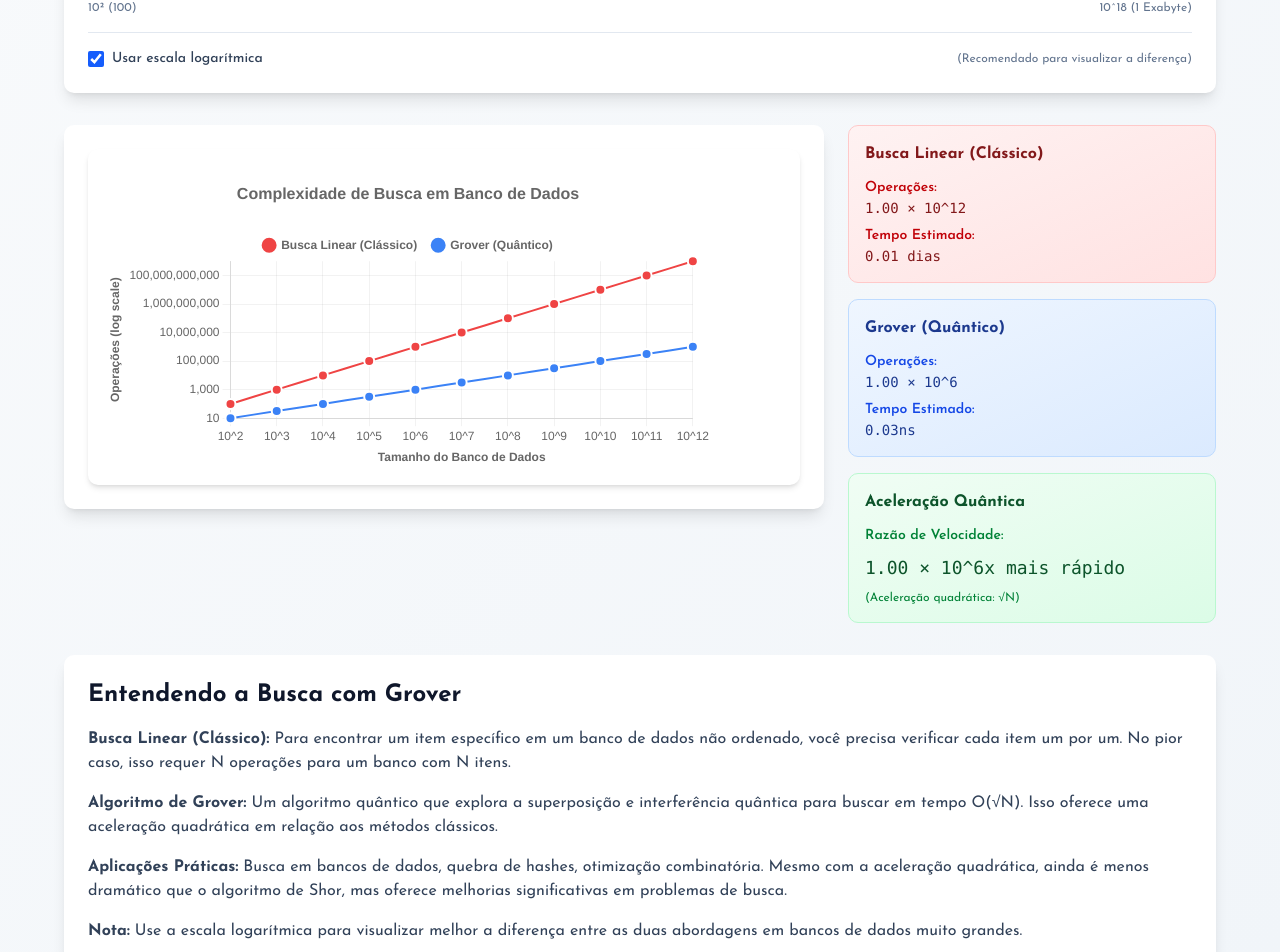
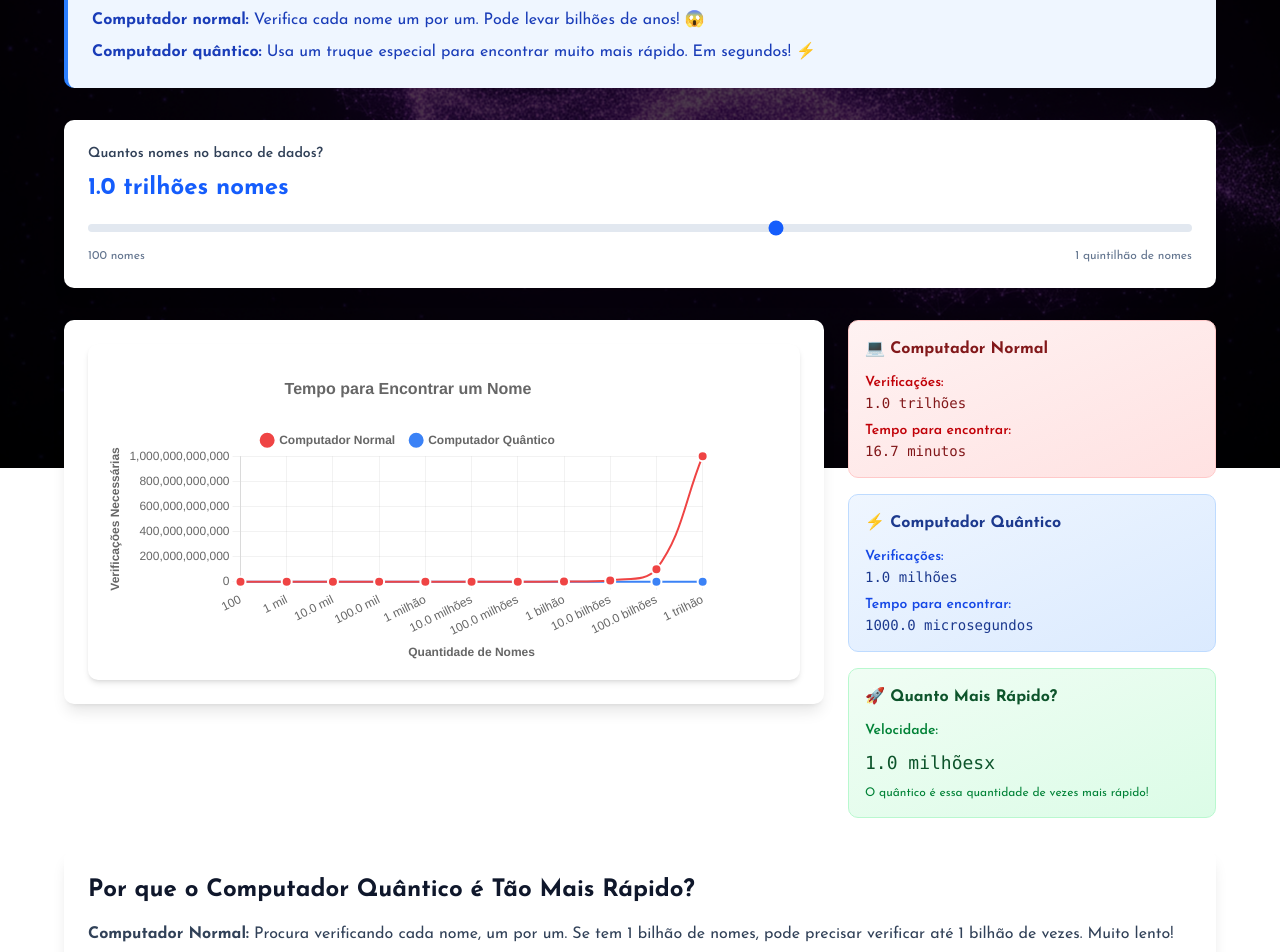
Before and after one commit to Benzo171/Projeto-de-escalabilidade-quantica-react, a React (Vite) app: page /database-search in a window 1280 px wide. Shown: the part 332-1284 px from the top of the page. Built offline with nearby package versions, Linux system fonts and the light colour scheme.

Commit message:
feat (databasesearch)
mudança no conteudo do database search

```diff
--- a/src/pages/DatabaseSearch.jsx
+++ b/src/pages/DatabaseSearch.jsx
@@ -7,10 +7,45 @@ import {
   estimateTimeInYears,
 } from '../util/complexityCalculations';
 
+// Função para converter números em linguagem comum
+function formatNumberSimple(num) {
+  if (num >= 1e18) return `${(num / 1e18).toFixed(1)} quintilhões`;
+  if (num >= 1e15) return `${(num / 1e15).toFixed(1)} quadrilhões`;
+  if (num >= 1e12) return `${(num / 1e12).toFixed(1)} trilhões`;
+  if (num >= 1e9) return `${(num / 1e9).toFixed(1)} bilhões`;
+  if (num >= 1e6) return `${(num / 1e6).toFixed(1)} milhões`;
+  if (num >= 1e3) return `${(num / 1e3).toFixed(1)} mil`;
+  return num.toFixed(0);
+}
+
+// Função para converter tempo em linguagem comum
+function formatTimeSimple(years) {
+  if (years > 1e9) return `${(years / 1e9).toFixed(1)} bilhões de anos`;
+  if (years > 1e6) return `${(years / 1e6).toFixed(1)} milhões de anos`;
+  if (years > 1000) return `${(years / 1000).toFixed(1)} mil anos`;
+  if (years > 1) return `${years.toFixed(1)} anos`;
+
+  const days = years * 365.25;
+  if (days > 1) return `${days.toFixed(1)} dias`;
+
+  const hours = days * 24;
+  if (hours > 1) return `${hours.toFixed(1)} horas`;
+
+  const minutes = hours * 60;
+  if (minutes > 1) return `${minutes.toFixed(1)} minutos`;
+
+  const seconds = minutes * 60;
+  if (seconds > 1) return `${seconds.toFixed(1)} segundos`;
+
+  const ms = seconds * 1000;
+  if (ms > 1) return `${ms.toFixed(1)} milissegundos`;
+
+  return `${(ms * 1000).toFixed(1)} microsegundos`;
+}
+
 export default function DatabaseSearch() {
   const [exponent, setExponent] = useState(12);
   const databaseSize = Math.pow(10, exponent);
-  const [useLogScale, setUseLogScale] = useState(true);
 
   // Gera todos os dados possíveis
   const allChartData = useMemo(() => {
@@ -30,7 +65,7 @@ export default function DatabaseSearch() {
 
   // Encontra o índice correspondente ao valor atual do slider
   const currentIndex = useMemo(() => {
-    return exponent - 2; // Começa em 10^2, então índice = exponent - 2
+    return exponent - 2;
   }, [exponent]);
 
   // Calcula valores para o slider atual
@@ -39,17 +74,44 @@ export default function DatabaseSearch() {
   const classicalYears = useMemo(() => estimateTimeInYears(classicalOps), [classicalOps]);
   const quantumYears = useMemo(() => estimateTimeInYears(quantumOps), [quantumOps]);
 
+  // Labels simplificados para o gráfico
+  const simpleLabels = allChartData.labels.map((n) => {
+    if (n === 100) return "100";
+    if (n === 1000) return "1 mil";
+    if (n === 1e6) return "1 milhão";
+    if (n === 1e9) return "1 bilhão";
+    if (n === 1e12) return "1 trilhão";
+    if (n === 1e15) return "1 quadrilhão";
+    if (n === 1e18) return "1 quintilhão";
+    return formatNumberSimple(n);
+  });
+
   return (
-    <div className="min-h-screen bg-gradient-to-br from-slate-50 to-slate-100 py-8 px-4 sm:px-6 lg:px-8">
+    <div className="min-h-screen bg- from-slate-50 to-slate-100 py-8 px-4 sm:px-6 lg:px-8">
       <div className="max-w-6xl mx-auto">
         {/* Header */}
         <div className="mb-8">
-          <h1 className="text-4xl font-bold text-slate-900 mb-2">
-            Busca em Banco de Dados: Clássico vs Quântico
+          <h1 className="text-4xl font-bold text-white mb-2">
+            Procurando um Nome em um Banco de Dados Gigante
           </h1>
-          <p className="text-lg text-slate-600">
-            Descubra como o algoritmo de Grover oferece uma aceleração quadrática em buscas
-            não estruturadas, mesmo em bancos de dados gigantescos.
+          <p className="text-lg text-white">
+            Imagine que você precisa encontrar uma pessoa específica em um banco de dados enorme.
+            Veja como um computador quântico pode fazer isso muito mais rápido que um computador normal.
+          </p>
+        </div>
+
+        {/* Context Example */}
+        <div className="mb-8 p-6 bg-blue-50 border-l-4 border-blue-500 rounded-lg">
+          <h3 className="font-bold text-blue-900 mb-2">📱 Exemplo do Dia a Dia:</h3>
+          <p className="text-blue-800 mb-3">
+            Você tem um banco de dados com <strong>1 trilhão de nomes</strong> de clientes (sem organização).
+            Precisa encontrar "Maria Silva".
+          </p>
+          <p className="text-blue-800">
+            <strong>Computador normal:</strong> Verifica cada nome um por um. Pode levar bilhões de anos! 😱
+          </p>
+          <p className="text-blue-800 mt-2">
+            <strong>Computador quântico:</strong> Usa um truque especial para encontrar muito mais rápido. Em segundos! ⚡
           </p>
         </div>
 
@@ -58,8 +120,11 @@ export default function DatabaseSearch() {
           <div className="space-y-4">
             <div>
               <label className="block text-sm font-semibold text-slate-700 mb-2">
-                Tamanho do Banco de Dados: <span className="text-blue-600">10^{exponent}</span> itens
+                Quantos nomes no banco de dados?
               </label>
+              <p className="text-2xl font-bold text-blue-600 mb-3">
+                {formatNumberSimple(databaseSize)} nomes
+              </p>
               <input
                 type="range"
                 min="2"
@@ -70,25 +135,9 @@ export default function DatabaseSearch() {
                 className="w-full h-2 bg-slate-200 rounded-lg appearance-none cursor-pointer accent-blue-600"
               />
               <div className="flex justify-between text-xs text-slate-500 mt-2">
-                <span>10² (100)</span>
-                <span>10^18 (1 Exabyte)</span>
+                <span>100 nomes</span>
+                <span>1 quintilhão de nomes</span>
               </div>
-            </div>
-
-            {/* Scale Toggle */}
-            <div className="flex items-center gap-3 pt-4 border-t border-slate-200">
-              <label className="flex items-center gap-2 cursor-pointer">
-                <input
-                  type="checkbox"
-                  checked={useLogScale}
-                  onChange={(e) => setUseLogScale(e.target.checked)}
-                  className="w-4 h-4 rounded accent-blue-600"
-                />
-                <span className="text-sm font-medium text-slate-700">Usar escala logarítmica</span>
-              </label>
-              <p className="text-xs text-slate-500 ml-auto">
-                (Recomendado para visualizar a diferença)
-              </p>
             </div>
           </div>
         </div>
@@ -99,19 +148,16 @@ export default function DatabaseSearch() {
           <div className="lg:col-span-2">
             <div className="bg-white rounded-lg shadow-lg p-6 h-96">
               <DynamicComplexityChart
-                allLabels={allChartData.labels.map((n) => {
-                  const exp = Math.log10(n);
-                  return `10^${exp.toFixed(0)}`;
-                })}
+                allLabels={simpleLabels}
                 allClassicalData={allChartData.classicalData}
                 allQuantumData={allChartData.quantumData}
                 currentIndex={currentIndex}
-                classicalLabel="Busca Linear (Clássico)"
-                quantumLabel="Grover (Quântico)"
-                xAxisLabel="Tamanho do Banco de Dados"
-                yAxisLabel={useLogScale ? "Operações (log scale)" : "Operações"}
-                useLogScale={useLogScale}
-                title="Complexidade de Busca em Banco de Dados"
+                classicalLabel="Computador Normal"
+                quantumLabel="Computador Quântico"
+                xAxisLabel="Quantidade de Nomes"
+                yAxisLabel="Verificações Necessárias"
+                useLogScale={false}
+                title="Tempo para Encontrar um Nome"
               />
             </div>
           </div>
@@ -120,22 +166,18 @@ export default function DatabaseSearch() {
           <div className="space-y-4">
             {/* Classical Results */}
             <div className="p-4 bg-gradient-to-br from-red-50 to-red-100 border border-red-200 rounded-lg">
-              <h3 className="font-bold text-red-900 mb-3">Busca Linear (Clássico)</h3>
+              <h3 className="font-bold text-red-900 mb-3">💻 Computador Normal</h3>
               <div className="space-y-2 text-sm">
                 <div>
-                  <p className="text-red-700 font-semibold">Operações:</p>
+                  <p className="text-red-700 font-semibold">Verificações:</p>
                   <p className="text-red-900 font-mono break-all">
-                    {formatScientific(classicalOps)}
+                    {formatNumberSimple(classicalOps)}
                   </p>
                 </div>
                 <div>
-                  <p className="text-red-700 font-semibold">Tempo Estimado:</p>
+                  <p className="text-red-700 font-semibold">Tempo para encontrar:</p>
                   <p className="text-red-900 font-mono">
-                    {classicalYears > 1e6
-                      ? `${(classicalYears / 1e6).toFixed(2)}M anos`
-                      : classicalYears > 1
-                        ? `${classicalYears.toFixed(2)} anos`
-                        : `${(classicalYears * 365.25).toFixed(2)} dias`}
+                    {formatTimeSimple(classicalYears)}
                   </p>
                 </div>
               </div>
@@ -143,22 +185,18 @@ export default function DatabaseSearch() {
 
             {/* Quantum Results */}
             <div className="p-4 bg-gradient-to-br from-blue-50 to-blue-100 border border-blue-200 rounded-lg">
-              <h3 className="font-bold text-blue-900 mb-3">Grover (Quântico)</h3>
+              <h3 className="font-bold text-blue-900 mb-3">⚡ Computador Quântico</h3>
               <div className="space-y-2 text-sm">
                 <div>
-                  <p className="text-blue-700 font-semibold">Operações:</p>
+                  <p className="text-blue-700 font-semibold">Verificações:</p>
                   <p className="text-blue-900 font-mono break-all">
-                    {formatScientific(quantumOps)}
+                    {formatNumberSimple(quantumOps)}
                   </p>
                 </div>
                 <div>
-                  <p className="text-blue-700 font-semibold">Tempo Estimado:</p>
+                  <p className="text-blue-700 font-semibold">Tempo para encontrar:</p>
                   <p className="text-blue-900 font-mono">
-                    {quantumYears < 0.001
-                      ? `${(quantumYears * 1e9).toFixed(2)}ns`
-                      : quantumYears < 1
-                        ? `${(quantumYears * 1e6).toFixed(2)}µs`
-                        : `${quantumYears.toFixed(2)}s`}
+                    {formatTimeSimple(quantumYears)}
                   </p>
                 </div>
               </div>
@@ -166,14 +204,14 @@ export default function DatabaseSearch() {
 
             {/* Speedup */}
             <div className="p-4 bg-gradient-to-br from-green-50 to-green-100 border border-green-200 rounded-lg">
-              <h3 className="font-bold text-green-900 mb-3">Aceleração Quântica</h3>
+              <h3 className="font-bold text-green-900 mb-3">🚀 Quanto Mais Rápido?</h3>
               <div className="space-y-2 text-sm">
-                <p className="text-green-700 font-semibold">Razão de Velocidade:</p>
+                <p className="text-green-700 font-semibold">Velocidade:</p>
                 <p className="text-green-900 font-mono text-lg">
-                  {formatScientific(classicalOps / quantumOps)}x mais rápido
+                  {formatNumberSimple(classicalOps / quantumOps)}x
                 </p>
                 <p className="text-green-700 text-xs mt-2">
-                  (Aceleração quadrática: √N)
+                  O quântico é essa quantidade de vezes mais rápido!
                 </p>
               </div>
             </div>
@@ -183,27 +221,25 @@ export default function DatabaseSearch() {
         {/* Explanation */}
         <div className="p-6 bg-white shadow-lg rounded-lg">
           <h2 className="text-2xl font-bold text-slate-900 mb-4">
-            Entendendo a Busca com Grover
+            Por que o Computador Quântico é Tão Mais Rápido?
           </h2>
           <div className="space-y-4 text-slate-700">
             <p>
-              <strong>Busca Linear (Clássico):</strong> Para encontrar um item específico em um banco
-              de dados não ordenado, você precisa verificar cada item um por um. No pior caso, isso
-              requer N operações para um banco com N itens.
+              <strong>Computador Normal:</strong> Procura verificando cada nome, um por um.
+              Se tem 1 bilhão de nomes, pode precisar verificar até 1 bilhão de vezes. Muito lento!
             </p>
             <p>
-              <strong>Algoritmo de Grover:</strong> Um algoritmo quântico que explora a
-              superposição e interferência quântica para buscar em tempo O(√N). Isso oferece uma
-              aceleração quadrática em relação aos métodos clássicos.
+              <strong>Computador Quântico:</strong> Usa um truque especial da física quântica.
+              Em vez de verificar um por um, ele verifica vários ao mesmo tempo (superposição).
+              Para 1 bilhão de nomes, precisa de apenas ~31.622 verificações. Incrível!
             </p>
             <p>
-              <strong>Aplicações Práticas:</strong> Busca em bancos de dados, quebra de hashes,
-              otimização combinatória. Mesmo com a aceleração quadrática, ainda é menos dramático
-              que o algoritmo de Shor, mas oferece melhorias significativas em problemas de busca.
+              <strong>Onde isso é útil?</strong> Em bancos de dados de clientes, registros médicos,
+              listas de pessoas desaparecidas, ou qualquer lugar onde você precisa encontrar alguém rapidamente.
             </p>
             <p>
-              <strong>Nota:</strong> Use a escala logarítmica para visualizar melhor a diferença
-              entre as duas abordagens em bancos de dados muito grandes.
+              <strong>Por que "sem organização"?</strong> Se o banco tivesse um índice (como um índice de livro),
+              seria rápido mesmo no computador normal. Mas aqui não tem índice, então tem que verificar tudo.
             </p>
           </div>
         </div>
```
